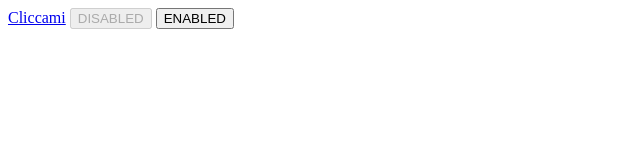
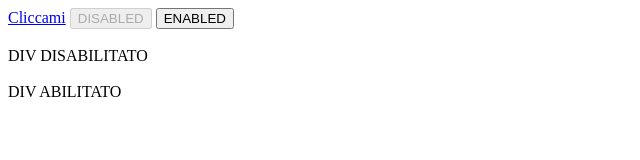
Before and after one commit to francarl/francarl.github.io, a plain HTML site: page index.html in a window 1280 px wide. Shown: the whole page, without its empty margins (0-640 px from the left). Drawn offline with Linux system fonts and the light colour scheme.

Commit message:
Update index.html

```diff
--- a/index.html
+++ b/index.html
@@ -3,5 +3,8 @@
 <a id="clickme" onclick="javascript:alert('ciao')" href="#">Cliccami</a>
   <input id="disabled-click-me" type="button" disabled="disabled" value="DISABLED"/>
  <input id="enabled-click-me" type="button"  value="ENABLED"/>
+ <br><br>
+ <div disabled="disabled" id="disabled-div"><span>DIV DISABILITATO</span></div><br>
+ <div id="enabled-div"><span>DIV ABILITATO</span></div>
 </body>
 </html>
```
